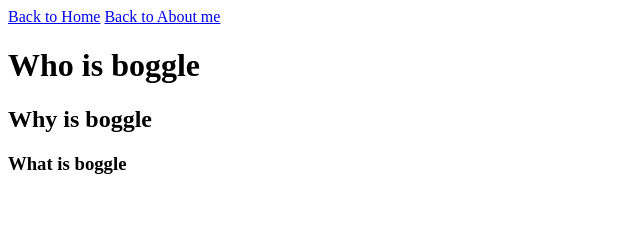
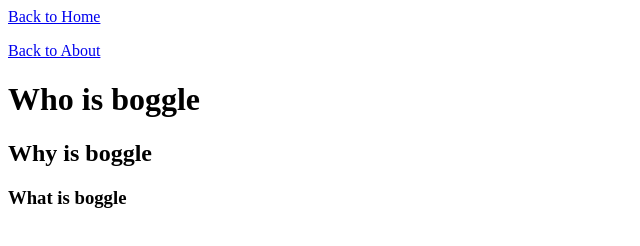
Before and after one commit to jtrainc/trinitas, a plain HTML site: page boggle.html in a window 1280 px wide. Shown: the whole page, without its empty margins (0-640 px from the left). Drawn offline with Linux system fonts and the light colour scheme.

Commit message:
before class changes

```diff
--- a/boggle.html
+++ b/boggle.html
@@ -6,7 +6,7 @@
     <title>About Boggle</title>
 </head>
 <a href="index.html">Back to Home</a>
-<a href="about.html">Back to About me</a>
+<p><a href="about.html">Back to About</a></p>
 <h1>Who is boggle</h1>
 <h2>Why is boggle</h2>
 <h3>What is boggle</h3>
```
